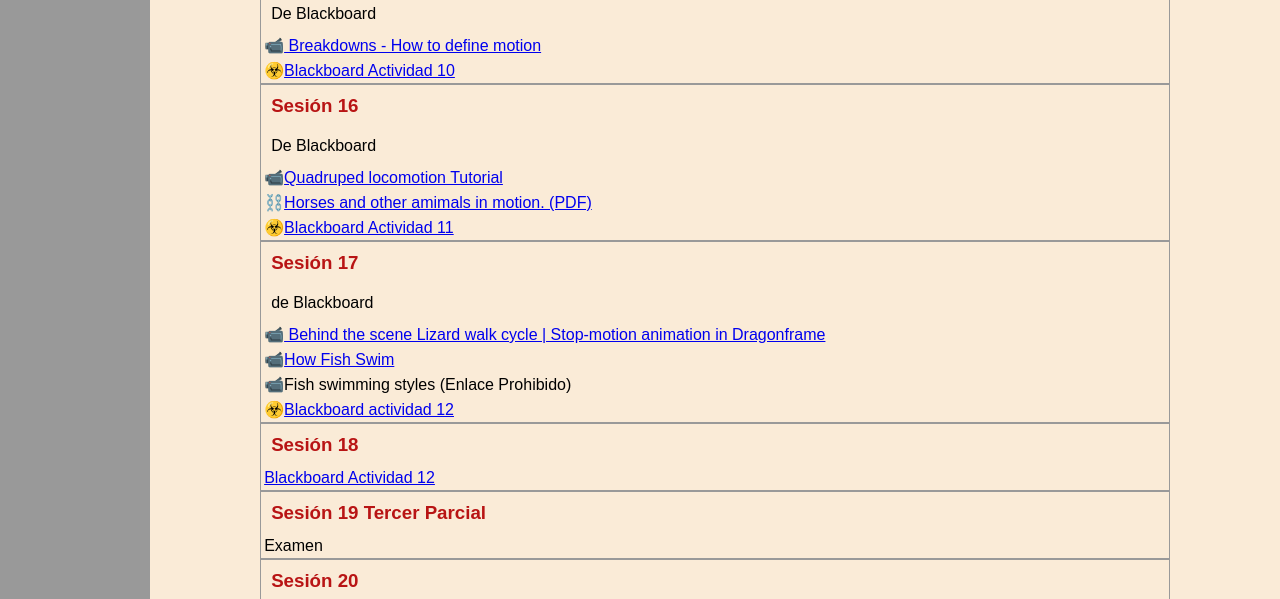
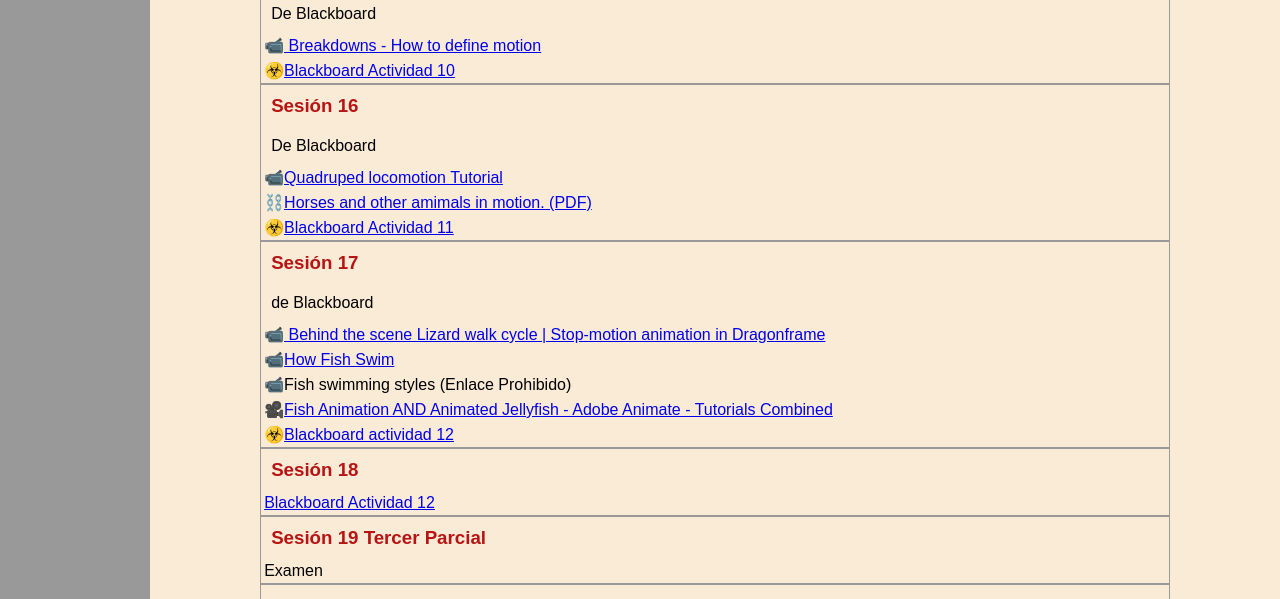
Before and after one commit to beztao01/antropometria, a plain HTML site: page index.html in a window 1280 px wide. Shown: the part 3040-3639 px from the top of the page. Drawn offline with Linux system fonts and the light colour scheme.

Commit message:
add sesion 17 jellyfish

```diff
--- a/index.html
+++ b/index.html
@@ -235,6 +235,7 @@
                         <li>📹<a href=" https://www.youtube.com/watch?v=vaASm0EhsyM" target="_blank" rel="noopener noreferrer"> Behind the scene Lizard walk cycle | Stop-motion animation in Dragonframe</a></li>
                         <li>📹<a href=" https://www.floridamuseum.ufl.edu/discover-fish/fish/how-fish-swim/" target="_blank" rel="noopener noreferrer">How Fish Swim</a></li>
                         <li>📹<a href="https://esi.stanford.edu/exercise/exercise4.htm" target="_blank" rel="noopener noreferrer"></a>Fish swimming styles (Enlace Prohibido)</li>
+                        <li>🎥<a href="https://youtu.be/2QHOYx9w_dY?si=wgNaWqNA_F6U9Gkx" target="_blank" rel="noopener noreferrer">Fish Animation AND Animated Jellyfish - Adobe Animate - Tutorials Combined</a></li>
                         <li>☣️<a href="https://uvmonline.blackboard.com/webapps/login/" target="_blank" rel="noopener noreferrer">Blackboard  actividad 12</a></li>
                     </ul>
                 </section>
```
